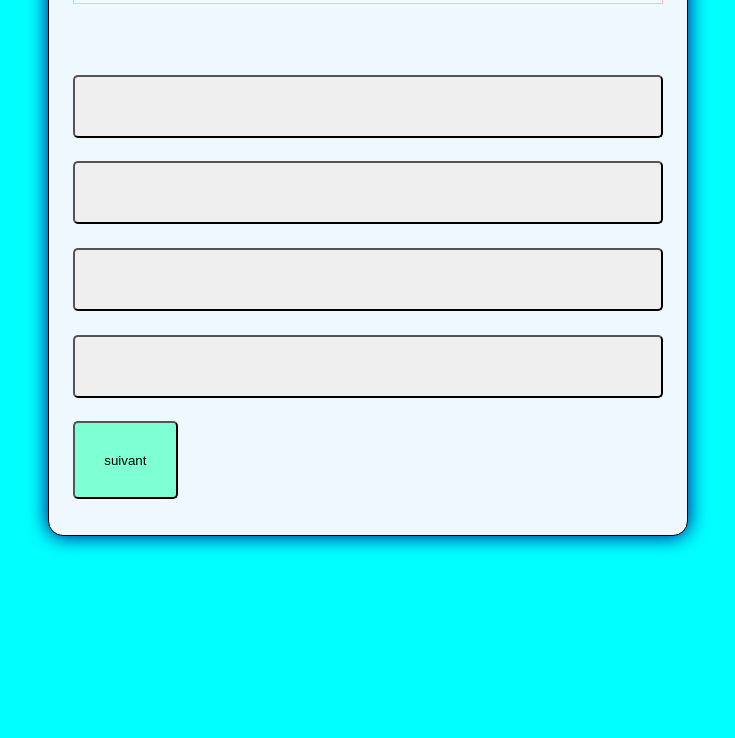
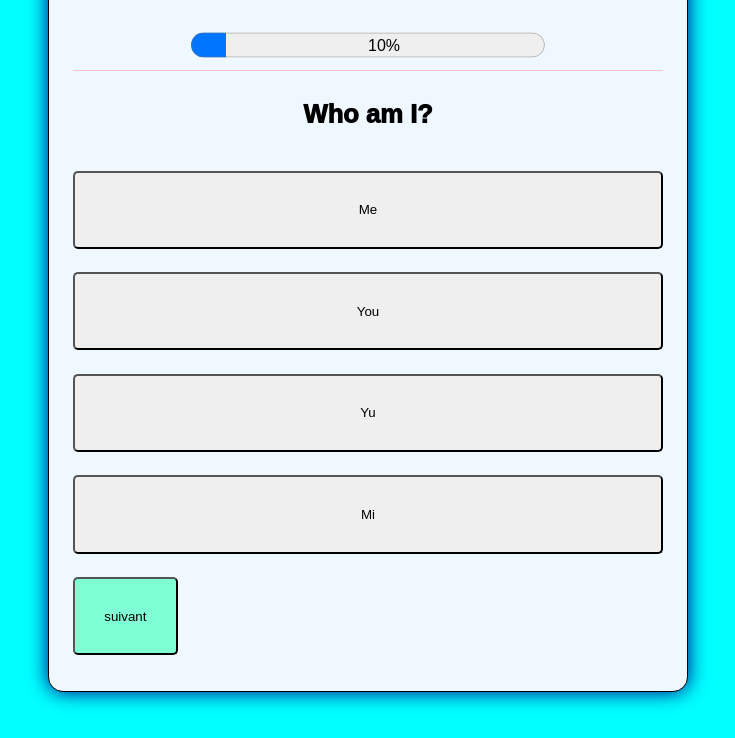
Before and after one commit to ihmaditaha/Sprint2Brief1, a plain HTML site: page index.html in a window 1280 px wide. Shown: the part 181-919 px from the top of the page, without its empty margins (272-1007 px from the left). Before the commit the page ends 800 px from the top, so only its background shows below. Drawn offline with Linux system fonts and the light colour scheme.

Commit message:
strt js logic

```diff
--- a/index.html
+++ b/index.html
@@ -31,25 +31,32 @@
       }
       .quiz-title {
         color: blueviolet;
+        font-size: 26px;
       }
       .progress-stats {
-        border: 1px solid pink;
-        display: flex;
+        border-bottom: 1px solid pink;
+        display: grid;
+        grid-template-columns: 2fr 6fr 2fr;
         height: 10%;
         width: 100%;
         align-items: center;
         justify-content: space-between;
         font-size: 2em;
       }
+      .progress-count{
+        font-size: 100%;
+      }
       progress {
+        width: 100%;
         position: relative;
         text-align: center;
+        height: 50px;
       }
       progress:after {
         position: absolute;
         content: attr(value) "%";
         font-size: initial;
-        top: 25%;
+        top: 35%;
       }
       .question {
         padding: 5%;
@@ -92,7 +99,7 @@
     </style>
   </head>
   <body>
-    <div class="quiz-container">
+    <div id="quiz" class="quiz-container">
       <div class="quiz-title"><h1>Test Quiz</h1></div>
       <div class="progress-stats">
         <div id="question-num" class="progress-count"></div>
@@ -192,6 +199,7 @@
         corop: "Carrying oxygen",
       },
     ];
+    let quiz = document.getElementById("quiz");
     const sou2al = document.getElementById('questaff');
     const ikhtiyarat = document.getElementsByClassName('option');
     const questionNumber = document.getElementById('question-num');
@@ -199,7 +207,12 @@
     const score = document.getElementById('score');
     const suiv = document.getElementById('next-btn');
     const prev = document.getElementById('prev-btn');
-    let counter=1;
-
+    let counter=0;
+      if(counter==0){
+        sou2al.innerText=questarr[counter].question
+        for (let index = 0; index < 4; index++) {
+          ikhtiyarat[index].innerText=questarr[counter].option[index];
+        };
+      };
   </script>
 </html>
```
